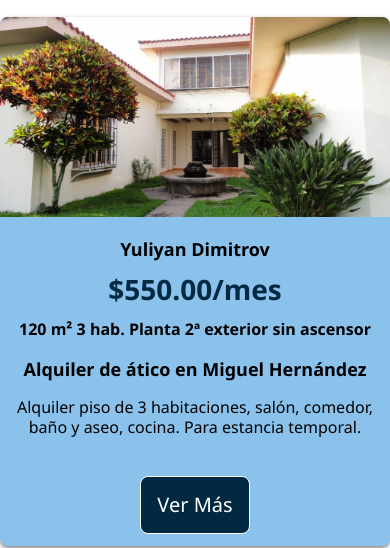
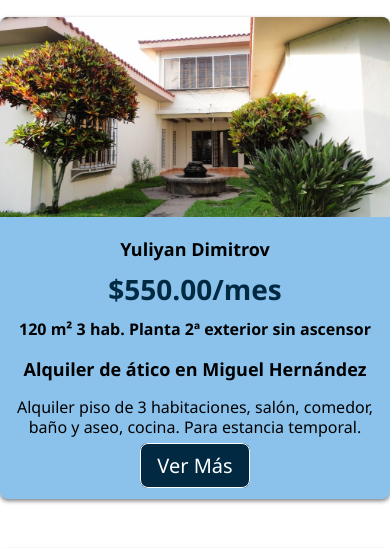
Before and after one commit to Francisco-Javier-Reyes-Villalta/Inmobiliaria, a plain HTML site: page alquilar.html in a window 390 px wide. Shown: the part 223-771 px from the top of the page. Drawn offline with Linux system fonts and the light colour scheme.

Commit message:
Update alquilar.css

```diff
--- a/css/alquilar.css
+++ b/css/alquilar.css
@@ -237,19 +237,14 @@ nav > ul > li > a:hover {
     font-size: 20px;
     border: 1px solid white;
     border-radius: 8px;
-    display: inline-block;
     transition: background 0.3s ease;
-}
-
-.card-content > a {
-    margin: 30px 0px 0px 0px;
 }
 
 .card-content .btn:hover {
     background: #0070b6;
 }
 
-/* RESPONSIVE: en móviles la tarjeta se apila */
+/* para que las tarjetas sean responsive */
 @media screen and (max-width: 768px) {
     .card {
         flex-direction: column; /* imagen arriba, texto abajo */
@@ -258,12 +253,12 @@ nav > ul > li > a:hover {
 
     .card > img {
         width: 100%;
-        height: 200px; /* altura fija para que no se vea gigante */
+        height: 200px; /* para que la altura sea fija */
     }
 
     .card-content {
         padding: 12px;
-        text-align: center; /* centramos el contenido en móvil */
+        text-align: center; /*se centra el contenido*/
     }
 
     .card-content > h2 {
```
